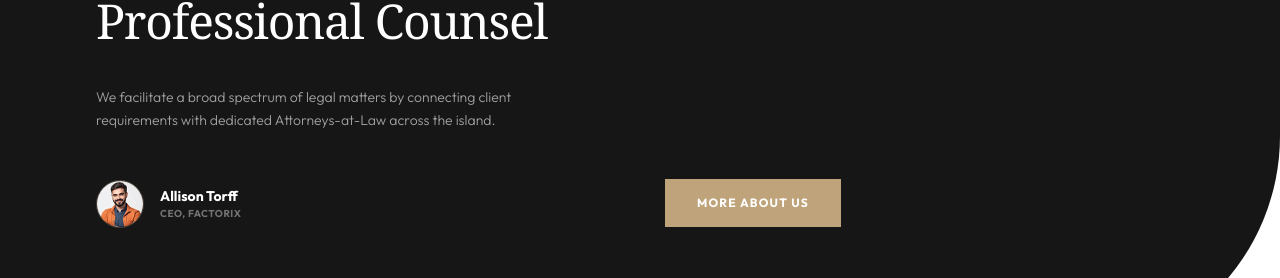
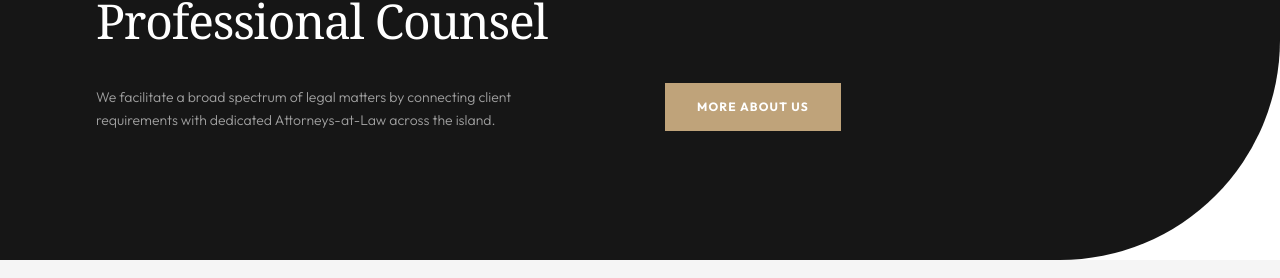
Before and after one commit to malithJayasinghe2000/law-finder, a Next.js app in the folder lawyer-finder-web/: page /en in a window 1280 px wide. Shown: the part 883-1161 px from the top of the page. Built offline with nearby package versions, Linux system fonts and the light colour scheme; no server answers; the database is empty; grey boxes are pictures that could not be loaded.

Commit message:
home updated

```diff
--- a/lawyer-finder-web/src/app/[locale]/page.tsx
+++ b/lawyer-finder-web/src/app/[locale]/page.tsx
@@ -161,14 +161,7 @@ export default async function HomePage({ params }: { params: Promise<{ locale: s
                 We facilitate a broad spectrum of legal matters by connecting client requirements with dedicated Attorneys-at-Law across the island.
               </p>
 
-              {/* Profile Block */}
-              <div className="flex items-center gap-4 pt-4">
-                <img src="/assets/images/home1/author1.png" className="w-12 h-12 rounded-full border border-[#bfa37a]/30 object-cover" alt="CEO Avatar" />
-                <div>
-                  <p className="text-sm font-bold text-white">Allison Torff</p>
-                  <p className="text-[10px] text-neutral-500 uppercase tracking-wider font-bold">CEO, Factorix</p>
-                </div>
-              </div>
+
             </div>
 
             {/* Right */}
```
